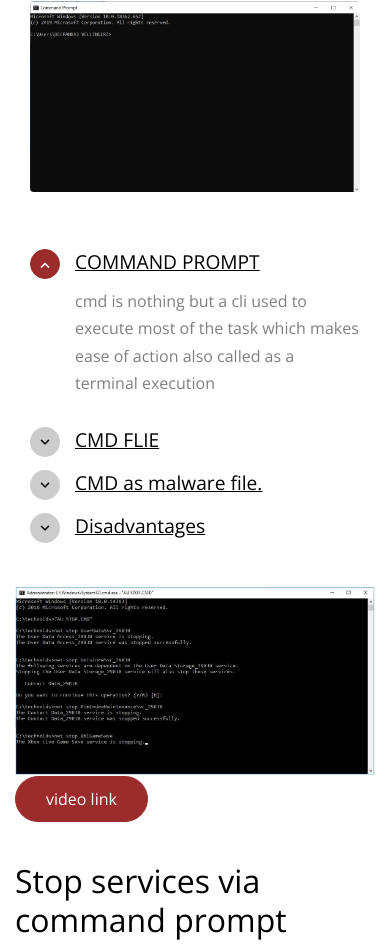
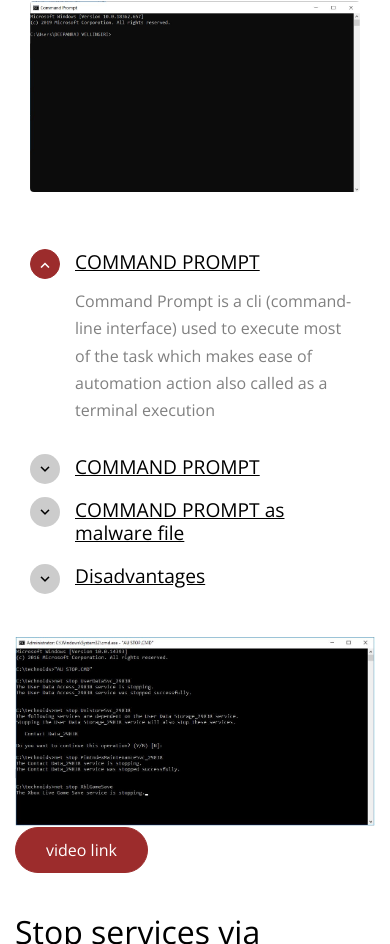
Before and after one commit to DeepanTechnoids/CMD, a plain HTML site: page index.html in a window 390 px wide. Shown: the part 1056-2000 px from the top of the page. Drawn offline with nearby package versions, Linux system fonts and the light colour scheme; files whose address does not match are found by name.

Commit message:
Update index.html

```diff
--- a/index.html
+++ b/index.html
@@ -70,7 +70,7 @@
        <div class="col-lg-6 text-center heading-section mb-5">
 
             <h2 class="text-black mb-2">SCRIPTING VIA COMMAND PROMPT</h2>
-            <p>In some cases due to  powershell compatibility issue (lower version) we can't automate the scripts in such cases we can execute the same fuctionality via command prompt not all action executable cmd lags in managing the registry to WMI (Windows Management Instrumentation) can be exposed only via powershell cmdlets.</p>
+            <p>In some cases due to  powershell compatibility issue (lower version) we can't automate the scripts via tools in such cases we can execute the same fuctionality via command prompt not all action executable cmd lag in managing the registry to WMI (Windows Management Instrumentation) can be exposed only via powershell cmdlets.</p>
           </div>
         </div>
       </div>
@@ -95,7 +95,7 @@
               </h3>
               <div id="collapseFive" class="collapse show" aria-labelledby="headingOne" data-parent="#accordion">
                 <div class="body-text">
-                  <p>cmd is nothing but a cli used to execute most of the task which makes ease of action also called as a terminal execution</p>
+                  <p>Command Prompt is a cli (command-line interface) used to execute most of the task  which makes ease of automation action also called as a terminal execution</p>
                 </div>
               </div>
             </div>
@@ -103,22 +103,22 @@
 
             <div class="accordion-item">
               <h3 class="mb-0 heading">
-                <a class="btn-block" data-toggle="collapse" href="#collapseSix" role="button" aria-expanded="false" aria-controls="collapseSix">CMD FLIE <span class="icon"></span></a>
+                <a class="btn-block" data-toggle="collapse" href="#collapseSix" role="button" aria-expanded="false" aria-controls="collapseSix">COMMAND PROMPT <span class="icon"></span></a>
               </h3>
               <div id="collapseSix" class="collapse" aria-labelledby="headingOne" data-parent="#accordion">
                 <div class="body-text">
-                  <p>CMD file is a script file that contains one or more commands in plain text format that are executed in order to perform various tasks via CLI. It is similar to a .BAT file, which is also commonly used to store a batch of executable commands</p>
+                  <p>Command Prompt file is a script file that contains one or more commands in plain text format that are executed in order to perform various tasks via CLI. It is similar to a .BAT file, which is also commonly used to store a batch of executable commands</p>
                 </div>
               </div>
             </div> <!-- .accordion-item -->
 
             <div class="accordion-item">
               <h3 class="mb-0 heading">
-                <a class="btn-block" data-toggle="collapse" href="#collapseSeven" role="button" aria-expanded="false" aria-controls="collapseSeven">CMD as malware file. <span class="icon"></span></a>
+                <a class="btn-block" data-toggle="collapse" href="#collapseSeven" role="button" aria-expanded="false" aria-controls="collapseSeven">COMMAND PROMPT as malware file <span class="icon"></span></a>
               </h3>
               <div id="collapseSeven" class="collapse" aria-labelledby="headingOne" data-parent="#accordion">
                 <div class="body-text">
-                  <p>Yes, cmd can be used for malware functionality, which stores lot of executable commands lets take a scenario what happens if large executable file opened out for 100 times in a single shot leads to hang and OS crash. never double-click a CMD file you have downloaded or received via an email attachment or in any site unless you can verify the legitimacy of the source just open in a text editor and verify first.</p>
+                  <p>Yes, COMMAND PROMPT .cmd can be used for malware functionality, which stores lot of executable commands lets take a scenario what happens if large executable file opened out for 100 times in a single shot leads to hang and OS crash.Mitigation-never double-click a CMD file which you have downloaded or received via an email attachment or in any site unless you can verify the legitimacy of the source just open in a text editor and verify first.</p>
                 </div>
               </div>
             </div> <!-- .accordion-item -->
@@ -129,7 +129,7 @@
               </h3>
               <div id="collapseEight" class="collapse" aria-labelledby="headingOne" data-parent="#accordion">
                 <div class="body-text">
-                   <p>normally any services can be stop/start/disable in service.msc (manually) also via powershell script (automation) same can be done in command prompt (automation) using net and sc utilities but cmd lags in managing the registry to WMI (Windows Management Instrumentation) can be exposed only via powershell cmdlets.</p>
+                   <p>normally any services can be stop/start/disable in service.msc (manually) also via powershell script (automation) same can be done in command prompt (automation) using net and sc utilities but cmd lag in managing the registry to WMI (Windows Management Instrumentation) can be exposed only via powershell cmdlets.</p>
                 </div>
               </div>
             </div> <!-- .accordion-item -->
@@ -154,7 +154,7 @@
     <p class="mb-4">1-show Running services command-<strong> sc queryex type=service </strong>which shows all the running active services.</p>
                <p class="mb-4">2-command to stop services-<strong> net stop (service)</strong>this command used to stop services.</p>
                <p class="mb-4">3-open the text editor list all the services which needs to be stopped out and save the file in extension type-<strong> .CMD</strong> format </p>
-                 <p class="mb-4">4-fetch the file location from -<strong>CMD</strong> run the file, you can check out the services it should be in stop state.</p>
+                 <p class="mb-4">4-fetch the file location from -<strong>command prompt</strong> run the file with .cmd extension, you can check out the services it should be in stop state.</p>
                  <p class="mb-4">5-Check out the -<strong>video</strong> for ease understanding</p>
               </div>
             </div>
@@ -176,7 +176,7 @@
                 <p class="mb-4">1-show stopped services command-<strong> sc queryex type=service state=inactive </strong>which shows all the stop  services.</p>
                <p class="mb-4">2-command to start services-<strong> net start (service)</strong>this command used to start services.</p>
                <p class="mb-4">3-open the text editor list all the services which needs to be started out and save the file in extension type-<strong> .CMD</strong> format </p>
-                 <p class="mb-4">4-fetch the file location from -<strong>CMD</strong> run the file, you can check out the services it should be in start state.</p>
+                 <p class="mb-4">4-fetch the file location from -<strong>command prompt</strong> run the file with .cmd extension, you can check out the services it should be in start state.</p>
                  <p class="mb-4">5-Check out the -<strong>video</strong> for ease understanding</p>
 
               </div>
@@ -202,7 +202,7 @@
             <h2 class="text-black">Invoking a PowerShell script via cmd.exe</h2>
               <p>Yes, we can run powershell script via command prompt all the shell scripts are executable in the format .ps1,create a PowerShell script in the PowerShell ISE, or in any text editor includes Notepad.Make sure to save the script with the extension .ps1 </p>
               <p>Execution-fetch the path of the file location then copy paste location in a notepad and infront of it include this <strong> command powershell</strong> (example-powershell -command "C:\technoids\start.ps1")</p>
-              <p>Reference command will be like this - <strong>powershell -command "C:\technoids\start.ps1"</strong></p>
+              <p>Reference command will be like in this format - <strong>powershell -command "C:\technoids\start.ps1"</strong></p>
               <p>Run the command it should  execute sucessfully, check out the video for keen view.</p>
           </div>
         </div>
```
